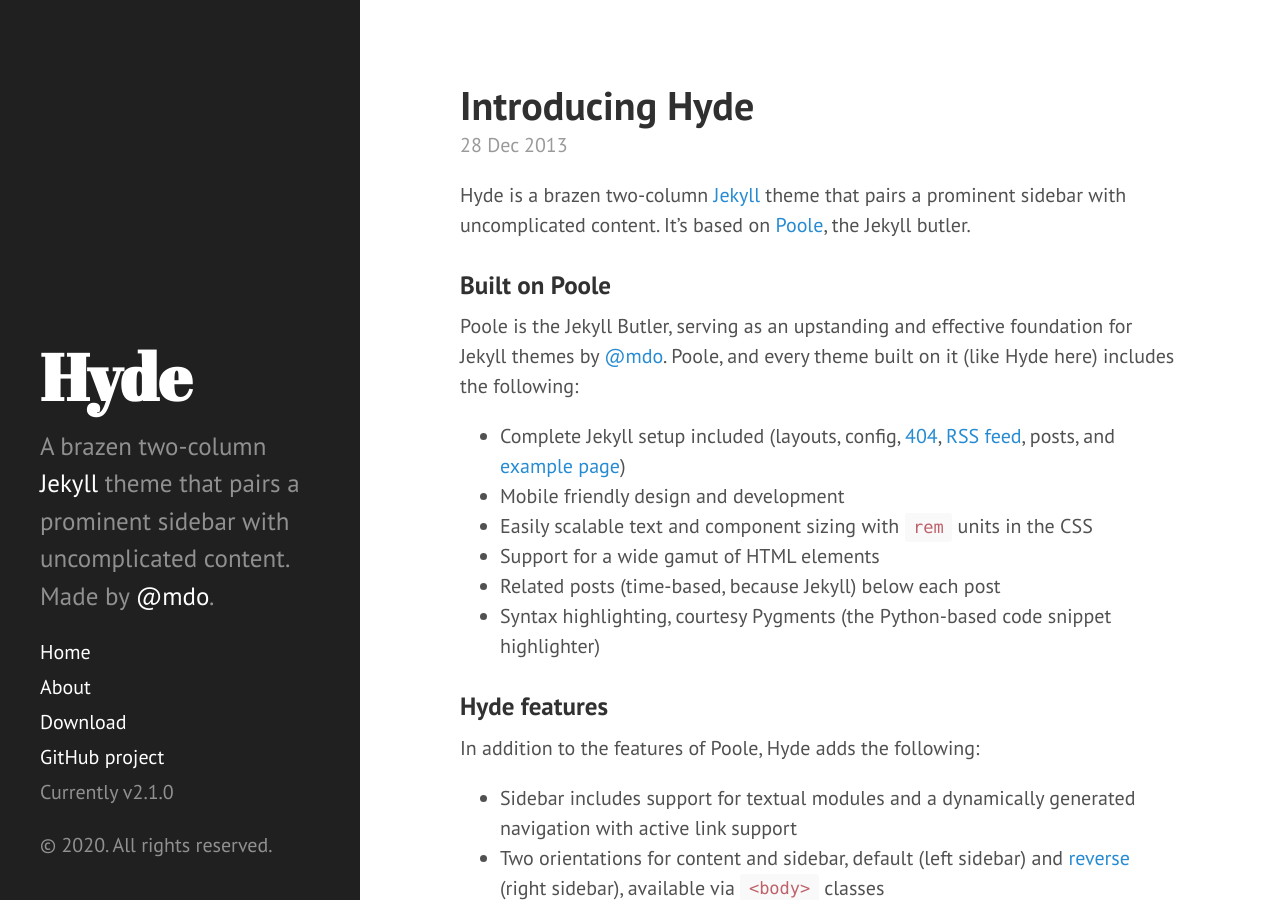
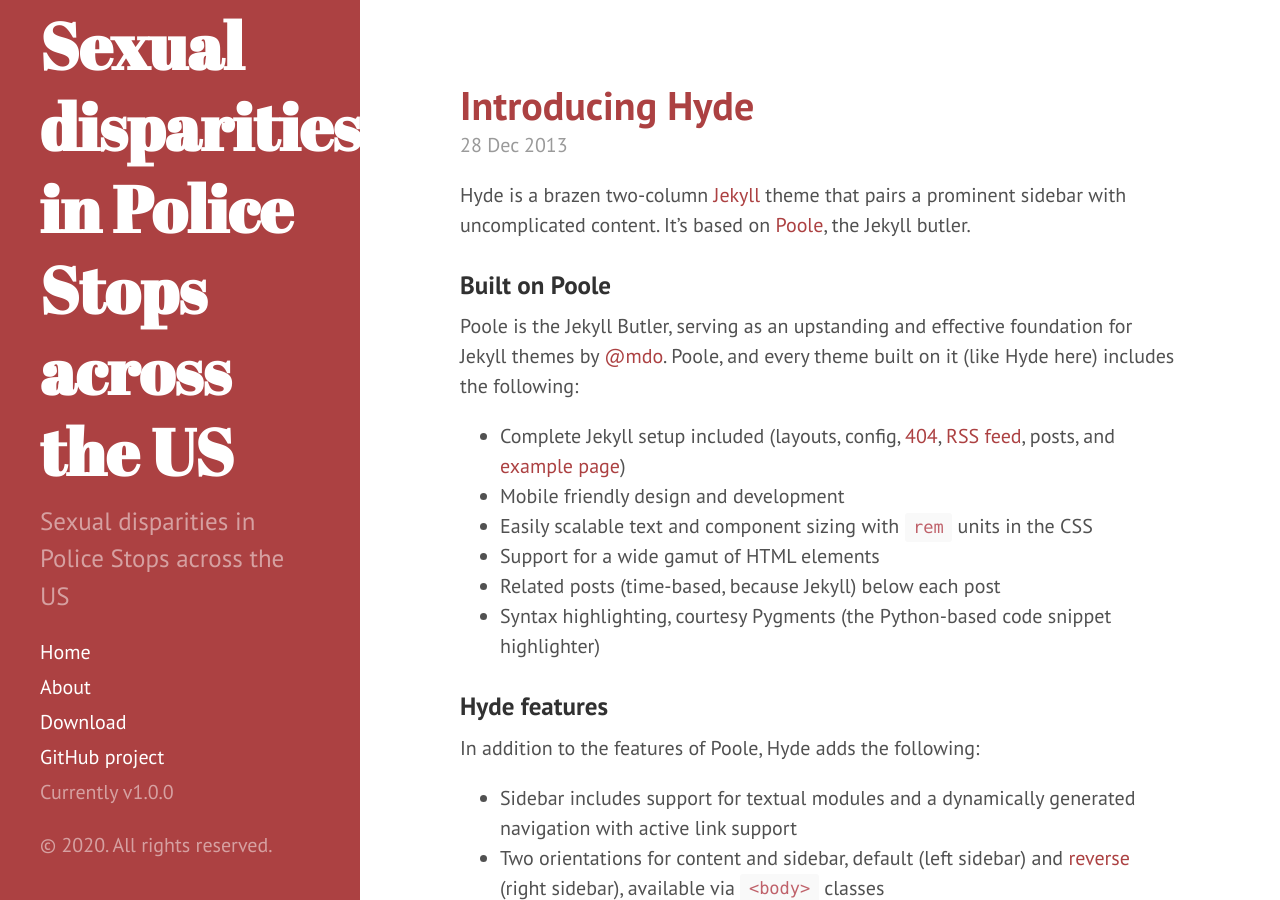
Before and after one commit to ADA-BEB/ADA-BEB.github.io, a Jekyll site: the page built from index.html, in a window 1280 px wide and 900 px high. Built offline with Jekyll 4.4.1, drawn with Linux system fonts in a browser that asks for light colours; Markdown is read by kramdown in place of the engine named in the settings; the list of posts is cut into pages by our own code.

Commit message:
Theme changed

```diff
--- a/_config.yml
+++ b/_config.yml
@@ -7,20 +7,20 @@
 relative_permalinks: false
 
 # Setup
-title:            Hyde
-tagline:          'A Jekyll theme'
-description:      'A brazen two-column <a href="http://jekyllrb.com" target="_blank">Jekyll</a> theme that pairs a prominent sidebar with uncomplicated content. Made by <a href="https://twitter.com/mdo" target="_blank">@mdo</a>.'
-url:              http://hyde.getpoole.com
+title:            Sexual disparities in Police Stops across the US
+tagline:          'Team BEB'
+description:      'Sexual disparities in Police Stops across the US'
+url:              https://ada-beb.github.io/
 baseurl:          /
 
 author:
-  name:           'Mark Otto'
-  url:            https://twitter.com/mdo
+  name:           'Aaron Lippeveldts, Alpha Diallo, Melike Geçer'
+  url:            https://ada-beb.github.io/
 
 paginate:         5
 
 # Custom vars
-version:          2.1.0
+version:          1.0.0
 
 github:
-  repo:           https://github.com/poole/hyde
+  repo:           https://github.com/ADA-BEB/ADA-BEB.github.io
--- a/_layouts/default.html
+++ b/_layouts/default.html
@@ -3,7 +3,7 @@
 
   {% include head.html %}
 
-  <body>
+  <body class="theme-base-08">
 
     {% include sidebar.html %}
 
```
